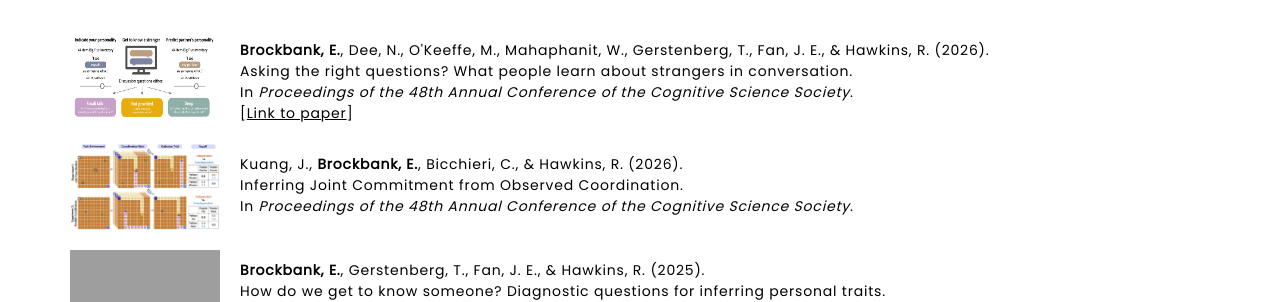
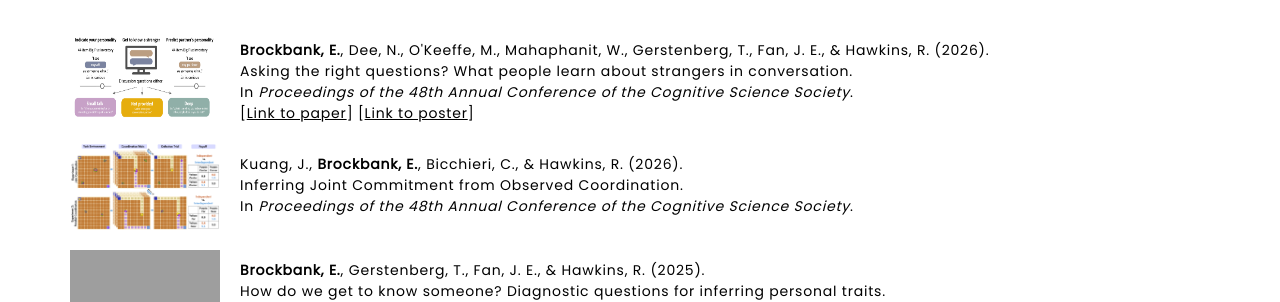
Before and after one commit to erik-brockbank/website, a Flask app: page /research in a window 1280 px wide. Shown: the part 570-872 px from the top of the page. Run offline with Flask 3, Linux system fonts and the light colour scheme; some web fonts are replaced; grey boxes are pictures that could not be loaded.

Commit message:
add cog sci poster

```diff
--- a/templates/research.html
+++ b/templates/research.html
@@ -48,7 +48,7 @@
             <br>Asking the right questions? What people learn about strangers in conversation.
             <br>In <em>Proceedings of the 48th Annual Conference of the Cognitive Science Society</em>.
             <br>[<a href="/static/docs/papers/deep_conversations_cogsci2026-final.pdf"><u>Link to paper</u></a>]
-            <!-- [<a href="/static/docs/posters/deep_conversations_cogsci_poster-2025.pdf"><u>Link to poster</u></a>] -->
+            [<a href="/static/docs/posters/deep_conversations_cogsci_poster-2026.pdf"><u>Link to poster</u></a>]
           </span>
         </div>
 
```
Also changed, not shown: 1 other file.
